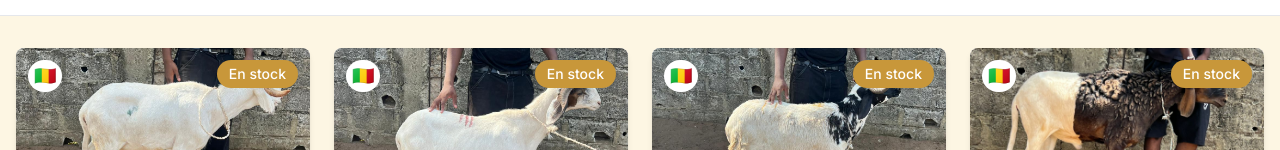
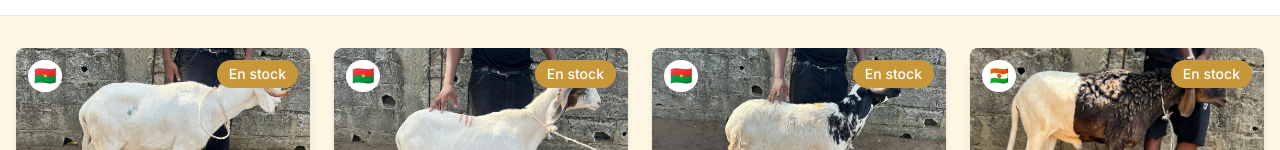
Before and after one commit to ArifD06/3S_Betail, a Next.js app: page /produits in a window 1280 px wide. Shown: the part 738-888 px from the top of the page. Built offline with nearby package versions, Linux system fonts and the light colour scheme.

Commit message:
Correction des drapeaux : ajout 🇧🇫 Burkina Faso et 🇳🇪 Niger
Co-Authored-By: Claude Sonnet 4.6 <noreply@anthropic.com>

```diff
--- a/app/produits/[slug]/page.tsx
+++ b/app/produits/[slug]/page.tsx
@@ -108,7 +108,7 @@ export default function ProductDetailPage({ params }: { params: Promise<{ slug:
                 </span>
                 <div className="flex items-center space-x-2">
                   <span className="text-lg">
-                    {product.flag === 'Côte d\'Ivoire' ? '🇨🇮' : '🇲🇱'}
+                    {product.flag === 'Burkina Faso' ? '🇧🇫' : product.flag === 'Niger' ? '🇳🇪' : product.flag === "Côte d'Ivoire" ? '🇨🇮' : '🇲🇱'}
                   </span>
                   <span className="text-gray-600">({product.origin})</span>
                 </div>
--- a/app/produits/page.tsx
+++ b/app/produits/page.tsx
@@ -351,7 +351,7 @@ function BoutiqueContent() {
                     </div>
                   )}
                   <div className="absolute top-3 left-3 bg-white px-1.5 py-0.5 rounded-full text-lg">
-                    {product.origin === "Côte d'Ivoire" ? '🇨🇮' : '🇲🇱'}
+                    {product.origin.trim() === 'Burkina Faso' ? '🇧🇫' : product.origin.trim() === 'Niger' ? '🇳🇪' : product.origin.trim() === "Côte d'Ivoire" ? '🇨🇮' : '🇲🇱'}
                   </div>
                   <div className="absolute top-3 right-3 bg-[#C8973A] text-white px-3 py-1 rounded-full text-sm font-medium">
                     {product.stock}
```
